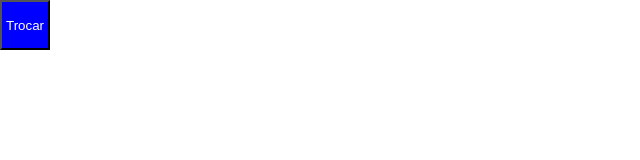
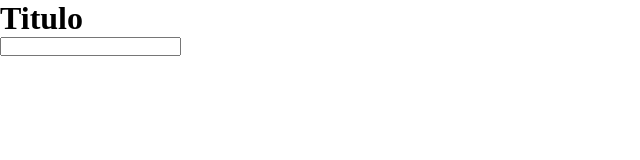
Before and after one commit to xmvcosta/jscript, a plain HTML site: page modulo-01/index.html in a window 1280 px wide. Shown: the whole page, without its empty margins (0-640 px from the left). Drawn offline with Linux system fonts and the light colour scheme.

Commit message:
sexta feira

```diff
--- a/modulo-01/index.html
+++ b/modulo-01/index.html
@@ -10,7 +10,8 @@
 </head>
 <body>
 
-    <button id="trocar" class="azul" onclick="trocar()">Trocar</button>
+    <h1 id="titulo">Titulo</h1>
+    <input type="text" name="campo" id="campo">
 
     <script src="js/jscript.js"></script>
 </body>
--- a/modulo-01/js/jscript.js
+++ b/modulo-01/js/jscript.js
@@ -118,7 +118,7 @@
 //document.getElementsByClassName("lista")[0].innerHTML = "Bolacha, Biscoito, Chocolate"
 
 //Selecionar elemento pelo nome da TAG HTML e alterar seu conteudo
-//document.getElementsByTagName("div")[2a].innerHTML = "<h1 style = background-color:red> teste 123</h1>"
+//document.getElementsByTagName("div")[2].innerHTML = "<h1 style = background-color:red> teste 123</h1>"
 
 //Selecionar elemento pelo nome
 //document.getElementsByName("email")
@@ -172,12 +172,48 @@
 //  Modulo 02:DOM Aula 06 Manipulando Class do elemento 2
 //  https://alunos.b7web.com.br/curso/javascript/manipulando-class-do-elemento-2
 
-function trocar(){
-    if(document.querySelector("#trocar").classList.contains("preto")){
-        document.querySelector("#trocar").classList.remove("preto")
-        document.querySelector("#trocar").classList.add("azul")
-    } else {
-        document.querySelector("#trocar").classList.remove("azul")
-        document.querySelector("#trocar").classList.add("preto")
-}
-}
+// function trocar(){
+//     if(document.querySelector("#trocar").classList.contains("preto")){
+//         document.querySelector("#trocar").classList.remove("preto")
+//         document.querySelector("#trocar").classList.add("azul")
+//     } else {
+//         document.querySelector("#trocar").classList.remove("azul")
+//         document.querySelector("#trocar").classList.add("preto")
+// }
+// }
+
+///////////////////////////////////////////////////////////////////////////////
+//  Modulo 02:DOM Aula 07 Tipos de dados
+//  https://alunos.b7web.com.br/curso/javascript/tipos-de-dados
+
+// var nome = "Marcos"
+// var idade = 38
+// var salvo = true
+// var cidade
+
+
+///////////////////////////////////////////////////////////////////////////////
+//  Modulo 02:DOM Aula 08 Comentários
+//  https://alunos.b7web.com.br/curso/javascript/comentarios
+
+// No javascript existem dois tipos de comentários
+
+// Comentários de 1 linha que inicia com: //
+/*
+Comentários de
+Múltiplas linhas
+que se iniciam com: /* e se fecham com */
+
+
+///////////////////////////////////////////////////////////////////////////////
+//  Modulo 02:DOM Aula 09 Funções (1/2)
+//  https://alunos.b7web.com.br/curso/javascript/funcoes-12
+
+// function alterar(){
+//     document.getElementById("titulo").innerHTML = "Trocou o titulo"
+//     document.getElementById("campo").value = "Trocou o campo"
+// }
+
+///////////////////////////////////////////////////////////////////////////////
+//  Modulo 02:DOM Aula 10 Funções (2/2)
+//  https://alunos.b7web.com.br/curso/javascript/funcoes-22
```
